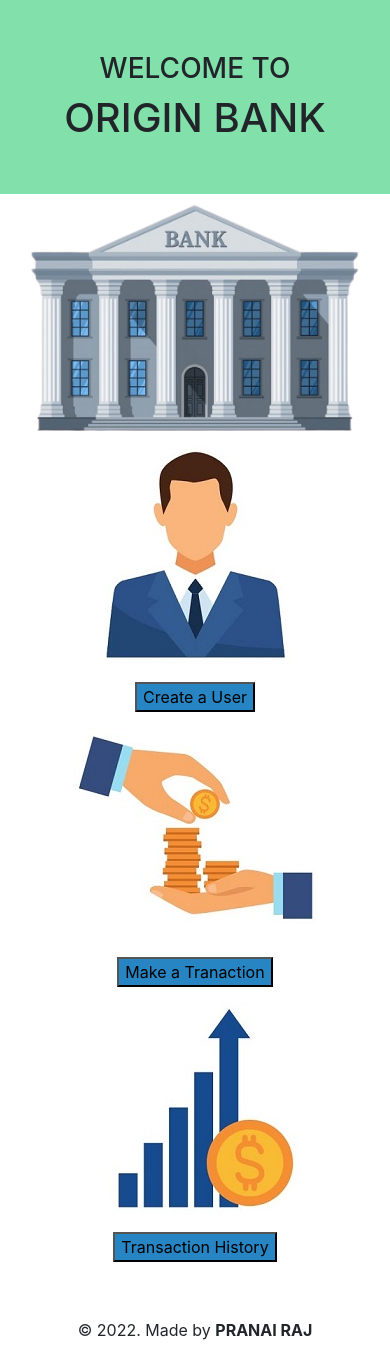
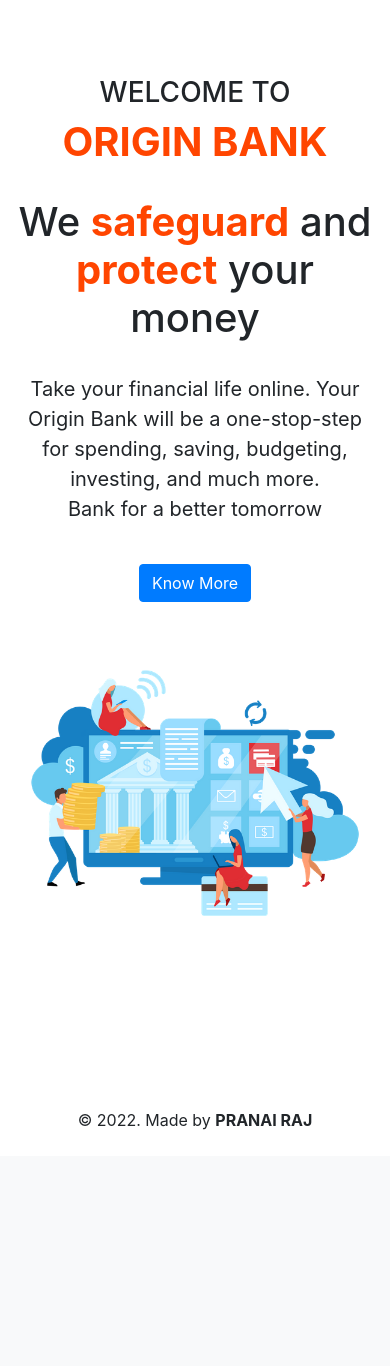
Before and after one commit to Pranai2518/Banking_system, a PHP site: page / in a window 390 px wide. Shown: the part 56-1422 px from the top of the page. After the commit the page ends 1186 px from the top, so only its background shows below. Run offline with PHP 8.4, Linux system fonts and the light colour scheme.

Commit message:
Updated index

```diff
--- a/index.php
+++ b/index.php
@@ -16,44 +16,41 @@ include 'nav.php';
 
     <div class="container-fluid">
 
-        <div class="row head py-1" style="background-color: #82E0AA;">
+        <div class="row head py-1">
             <div class="col-sm-12 col-md">
                 <div class="heading text-center my-5">
+                    <br>
                     <h3>WELCOME TO</h3>
-                    <H1>ORIGIN BANK</H1>
+                    <H1 style="color:#FF4500"><b>ORIGIN BANK</b></H1>
+                    <br>
+                    <h1>We <b style="color:#FF4500">safeguard</b> and <b style="color:#FF4500">protect</b> your money</h1>
+                    <br>
+                    <p style="font-size:1.25rem">
+                    Take your financial life online. Your Origin Bank will be a
+                    one-stop-step <br> for spending, saving, budgeting, investing, and much
+                    more.<br> Bank for a better tomorrow
+                    </p>
+                    <br>
+                    <button class="btn btn-primary" type="submit">Know More</button>
+                </div>
+            </div>
+            <div class="col-sm-12 col-md img text-center">
+                <img src="./img/background.png" class="img-fluid pt-2">
             </div>
         </div>
     </div>
-        <div class="col-sm-12 col-md img text-center">
-            <img src="./img/bank.png" class="img-fluid pt-2">
-        </div>
-    </div>
 
-    <div class="row activity text-center">
-        <div class="col-md mot">
-            <img src="./img/user.jpg" class="img-fluid">
     <br>
-            <a href="createuser.php"><button style="background-color: #2785C4;">Create a User</button></a>
-        </div>
-        <div class="col-md mot">
-            <img src="./img/transfer.jpg" class="img-fluid">
     <br>
-            <a href="transfermoney.php"><button style="background-color: #2785C4;">Make a Tranaction</button></a>
-        </div>
-        <div class="col-md mot">
-            <img src="./img/history.jpg" class="img-fluid">
     <br>
-            <a href="transcationhistory.php"><button style="background-color: #2785C4;">Transaction History</button></a>
-        </div>
-    </div>
-
-    <div>
+    <br>
+    <br>
     <footer class="text-center mt-5 py-2">
         <p>&copy 2022. Made by <b>PRANAI RAJ</b></p>
     </footer>
     <script src="https://code.jquery.com/jquery-3.5.1.slim.min.js" integrity="sha384-DfXdz2htPH0lsSSs5nCTpuj/zy4C+OGpamoFVy38MVBnE+IbbVYUew+OrCXaRkfj" crossorigin="anonymous"></script>
     <script src="https://cdn.jsdelivr.net/npm/bootstrap@4.5.3/dist/js/bootstrap.bundle.min.js" integrity="sha384-ho+j7jyWK8fNQe+A12Hb8AhRq26LrZ/JpcUGGOn+Y7RsweNrtN/tE3MoK7ZeZDyx" crossorigin="anonymous"></script>
-    </div>
+
 
 </body>
 </html>
```
Lines whose indentation alone changed are shown as unchanged.
